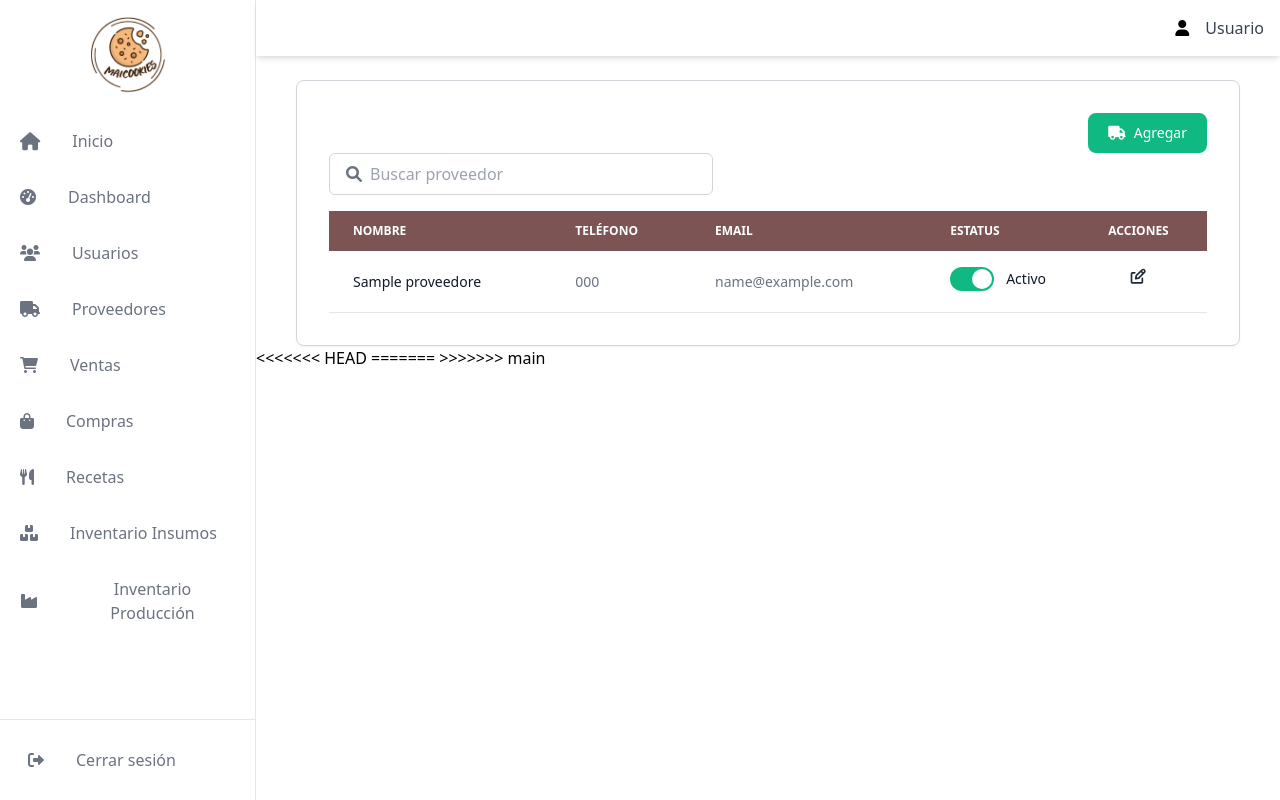
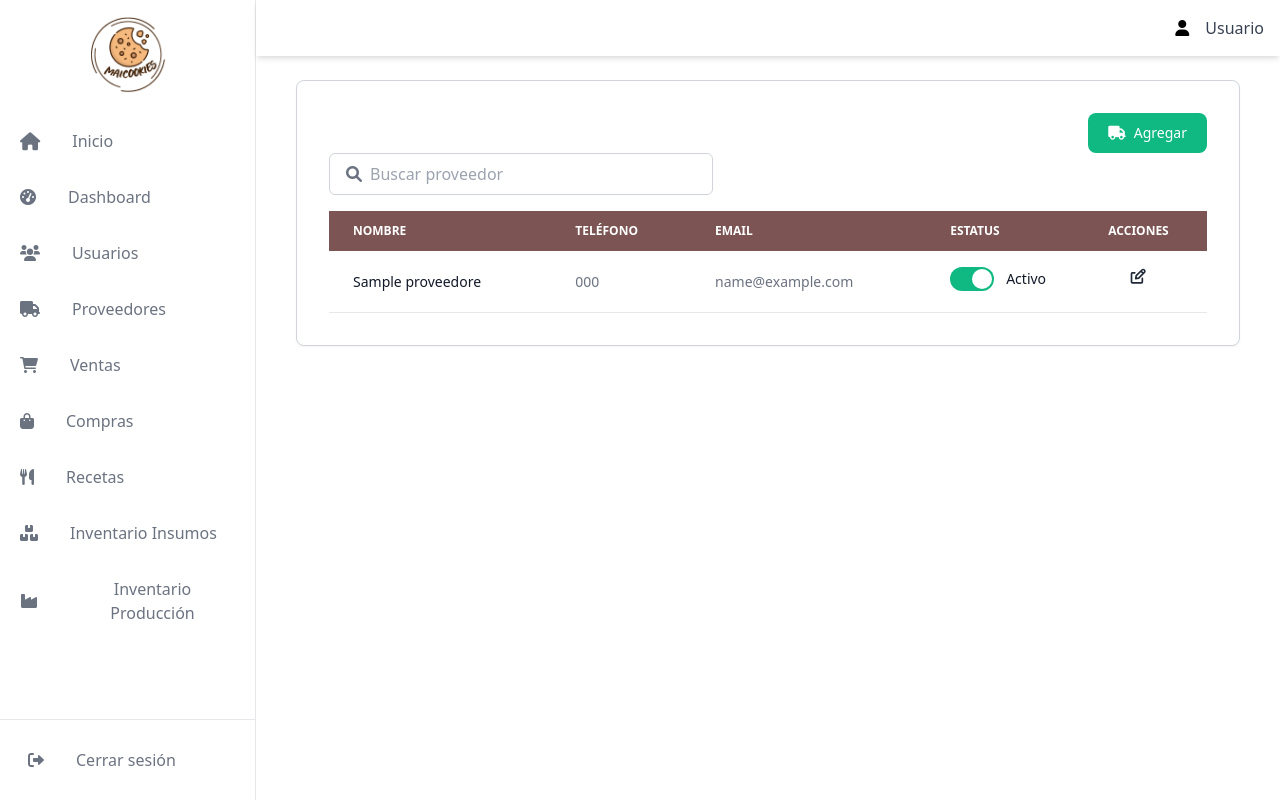
Before and after one commit to IDGS-801-22002345/CookieLand, a Flask app: page /proveedores/proveedores in a window 1280 px wide. Run offline with Flask 3, Linux system fonts and the light colour scheme; tables that the repository leaves empty hold one stand-in row (values such as "Sample post"); some libraries are stand-ins or nearby versions.

Commit message:
Pequeños cambios

```diff
--- a/templates/proveedores/index.html
+++ b/templates/proveedores/index.html
@@ -421,11 +421,6 @@
       }
     </script>
 
-<<<<<<< HEAD
-=======
-</script>
-
->>>>>>> main
     <!-- Incluye Flowbite JS -->
     <script src="https://cdnjs.cloudflare.com/ajax/libs/flowbite/2.3.0/flowbite.min.js"></script>
 
```
